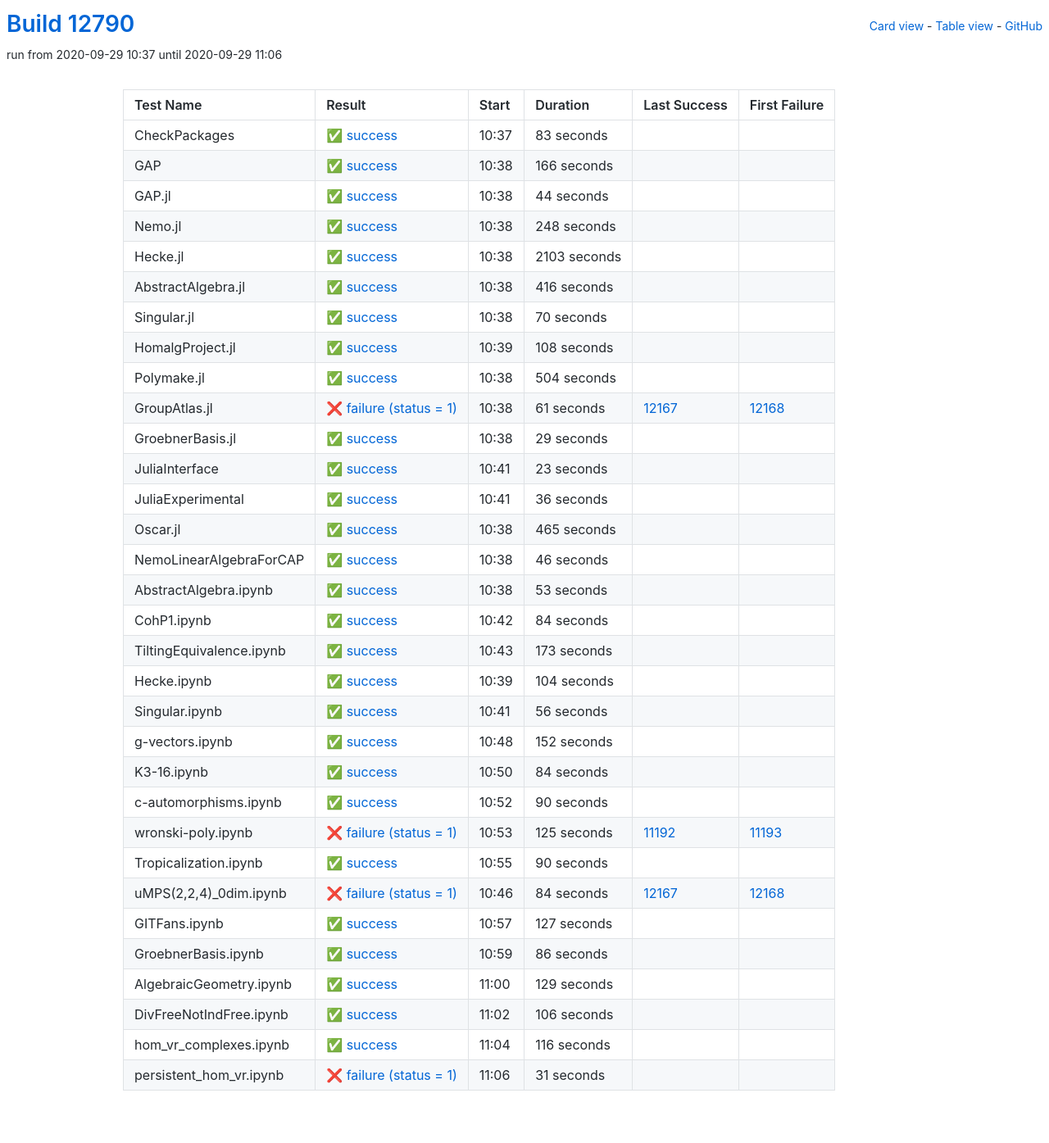
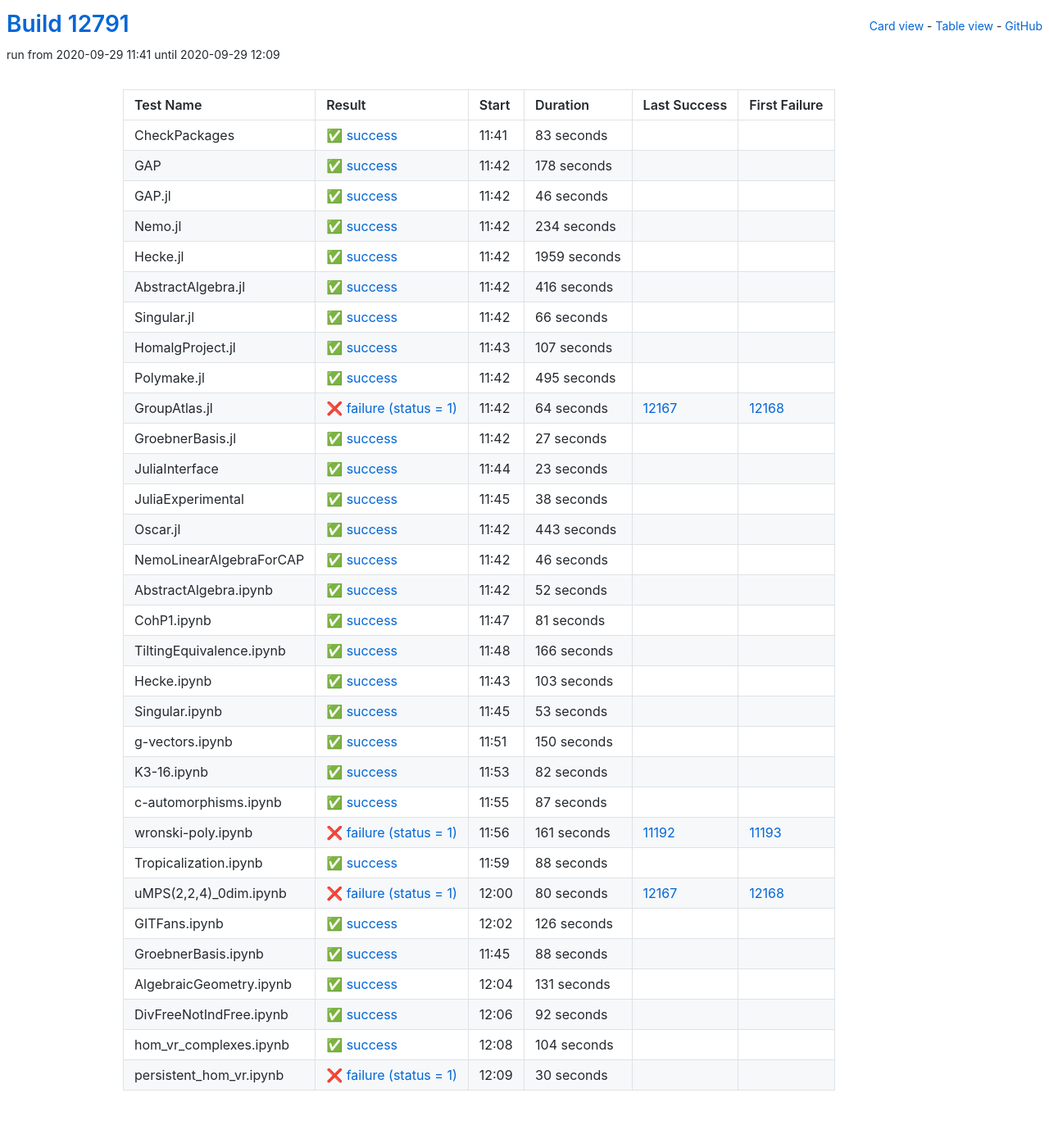
Before and after one commit to oscar-system/oscar-ci-status, a Jekyll site: the page built from table.html, in a window 1280 px wide. Shown: the whole page at 82% size. Built offline with Jekyll 4.4.1, drawn with Linux system fonts in a browser that asks for light colours.

Commit message:
Build #12791

```diff
--- a/_data/ci.yml
+++ b/_data/ci.yml
@@ -1,6 +1,6 @@
 ---
-build: 12790
-build_url: https://oscarci.mathematik.uni-kl.de/job/oscar/12790/
+build: 12791
+build_url: https://oscarci.mathematik.uni-kl.de/job/oscar/12791/
 job: oscar
 organization: oscar-system
 repo: oscar-ci-status
@@ -8,8 +8,8 @@
 tests:
 - name: CheckPackages
   id: checkpackages
-  log: https://oscarci.mathematik.uni-kl.de/job/oscar/12790/artifact/logs/build-12790/CheckPackages.log
-  start: 2020-09-29 10:37
+  log: https://oscarci.mathematik.uni-kl.de/job/oscar/12791/artifact/logs/build-12791/CheckPackages.log
+  start: 2020-09-29 11:41
   success: true
   exitcode: 0
   status: success
@@ -20,56 +20,56 @@
   first_failure_url:
 - name: GAP
   id: gap
-  log: https://oscarci.mathematik.uni-kl.de/job/oscar/12790/artifact/logs/build-12790/GAP.log
-  start: 2020-09-29 10:38
+  log: https://oscarci.mathematik.uni-kl.de/job/oscar/12791/artifact/logs/build-12791/GAP.log
+  start: 2020-09-29 11:42
   success: true
   exitcode: 0
   status: success
-  duration: 166
+  duration: 178
   last_success: false
   last_success_url:
   first_failure: false
   first_failure_url:
 - name: GAP.jl
   id: gap-jl
-  log: https://oscarci.mathematik.uni-kl.de/job/oscar/12790/artifact/logs/build-12790/GAP.jl.log
-  start: 2020-09-29 10:38
+  log: https://oscarci.mathematik.uni-kl.de/job/oscar/12791/artifact/logs/build-12791/GAP.jl.log
+  start: 2020-09-29 11:42
   success: true
   exitcode: 0
   status: success
-  duration: 44
+  duration: 46
   last_success: false
   last_success_url:
   first_failure: false
   first_failure_url:
 - name: Nemo.jl
   id: nemo-jl
-  log: https://oscarci.mathematik.uni-kl.de/job/oscar/12790/artifact/logs/build-12790/Nemo.jl.log
-  start: 2020-09-29 10:38
+  log: https://oscarci.mathematik.uni-kl.de/job/oscar/12791/artifact/logs/build-12791/Nemo.jl.log
+  start: 2020-09-29 11:42
   success: true
   exitcode: 0
   status: success
-  duration: 248
+  duration: 234
   last_success: false
   last_success_url:
   first_failure: false
   first_failure_url:
 - name: Hecke.jl
   id: hecke-jl
-  log: https://oscarci.mathematik.uni-kl.de/job/oscar/12790/artifact/logs/build-12790/Hecke.jl.log
-  start: 2020-09-29 10:38
+  log: https://oscarci.mathematik.uni-kl.de/job/oscar/12791/artifact/logs/build-12791/Hecke.jl.log
+  start: 2020-09-29 11:42
   success: true
   exitcode: 0
   status: success
-  duration: 2103
+  duration: 1959
   last_success: false
   last_success_url:
   first_failure: false
   first_failure_url:
 - name: AbstractAlgebra.jl
   id: abstractalgebra-jl
-  log: https://oscarci.mathematik.uni-kl.de/job/oscar/12790/artifact/logs/build-12790/AbstractAlgebra.jl.log
-  start: 2020-09-29 10:38
+  log: https://oscarci.mathematik.uni-kl.de/job/oscar/12791/artifact/logs/build-12791/AbstractAlgebra.jl.log
+  start: 2020-09-29 11:42
   success: true
   exitcode: 0
   status: success
@@ -80,68 +80,68 @@
   first_failure_url:
 - name: Singular.jl
   id: singular-jl
-  log: https://oscarci.mathematik.uni-kl.de/job/oscar/12790/artifact/logs/build-12790/Singular.jl.log
-  start: 2020-09-29 10:38
+  log: https://oscarci.mathematik.uni-kl.de/job/oscar/12791/artifact/logs/build-12791/Singular.jl.log
+  start: 2020-09-29 11:42
   success: true
   exitcode: 0
   status: success
-  duration: 70
+  duration: 66
   last_success: false
   last_success_url:
   first_failure: false
   first_failure_url:
 - name: HomalgProject.jl
   id: homalgproject-jl
-  log: https://oscarci.mathematik.uni-kl.de/job/oscar/12790/artifact/logs/build-12790/HomalgProject.jl.log
-  start: 2020-09-29 10:39
+  log: https://oscarci.mathematik.uni-kl.de/job/oscar/12791/artifact/logs/build-12791/HomalgProject.jl.log
+  start: 2020-09-29 11:43
   success: true
   exitcode: 0
   status: success
-  duration: 108
+  duration: 107
   last_success: false
   last_success_url:
   first_failure: false
   first_failure_url:
 - name: Polymake.jl
   id: polymake-jl
-  log: https://oscarci.mathematik.uni-kl.de/job/oscar/12790/artifact/logs/build-12790/Polymake.jl.log
-  start: 2020-09-29 10:38
+  log: https://oscarci.mathematik.uni-kl.de/job/oscar/12791/artifact/logs/build-12791/Polymake.jl.log
+  start: 2020-09-29 11:42
   success: true
   exitcode: 0
   status: success
-  duration: 504
+  duration: 495
   last_success: false
   last_success_url:
   first_failure: false
   first_failure_url:
 - name: GroupAtlas.jl
   id: groupatlas-jl
-  log: https://oscarci.mathematik.uni-kl.de/job/oscar/12790/artifact/logs/build-12790/GroupAtlas.jl.log
-  start: 2020-09-29 10:38
+  log: https://oscarci.mathematik.uni-kl.de/job/oscar/12791/artifact/logs/build-12791/GroupAtlas.jl.log
+  start: 2020-09-29 11:42
   success: false
   exitcode: 1
   status: failure
-  duration: 61
+  duration: 64
   last_success: 12167
   last_success_url: https://oscarci.mathematik.uni-kl.de/job/oscar/12167/
   first_failure: 12168
   first_failure_url: https://oscarci.mathematik.uni-kl.de/job/oscar/12168/
 - name: GroebnerBasis.jl
   id: groebnerbasis-jl
-  log: https://oscarci.mathematik.uni-kl.de/job/oscar/12790/artifact/logs/build-12790/GroebnerBasis.jl.log
-  start: 2020-09-29 10:38
+  log: https://oscarci.mathematik.uni-kl.de/job/oscar/12791/artifact/logs/build-12791/GroebnerBasis.jl.log
+  start: 2020-09-29 11:42
   success: true
   exitcode: 0
   status: success
-  duration: 29
+  duration: 27
   last_success: false
   last_success_url:
   first_failure: false
   first_failure_url:
 - name: JuliaInterface
   id: juliainterface
-  log: https://oscarci.mathematik.uni-kl.de/job/oscar/12790/artifact/logs/build-12790/JuliaInterface.log
-  start: 2020-09-29 10:41
+  log: https://oscarci.mathematik.uni-kl.de/job/oscar/12791/artifact/logs/build-12791/JuliaInterface.log
+  start: 2020-09-29 11:44
   success: true
   exitcode: 0
   status: success
@@ -152,32 +152,32 @@
   first_failure_url:
 - name: JuliaExperimental
   id: juliaexperimental
-  log: https://oscarci.mathematik.uni-kl.de/job/oscar/12790/artifact/logs/build-12790/JuliaExperimental.log
-  start: 2020-09-29 10:41
+  log: https://oscarci.mathematik.uni-kl.de/job/oscar/12791/artifact/logs/build-12791/JuliaExperimental.log
+  start: 2020-09-29 11:45
   success: true
   exitcode: 0
   status: success
-  duration: 36
+  duration: 38
   last_success: false
   last_success_url:
   first_failure: false
   first_failure_url:
 - name: Oscar.jl
   id: oscar-jl
-  log: https://oscarci.mathematik.uni-kl.de/job/oscar/12790/artifact/logs/build-12790/Oscar.jl.log
-  start: 2020-09-29 10:38
+  log: https://oscarci.mathematik.uni-kl.de/job/oscar/12791/artifact/logs/build-12791/Oscar.jl.log
+  start: 2020-09-29 11:42
   success: true
   exitcode: 0
   status: success
-  duration: 465
+  duration: 443
   last_success: false
   last_success_url:
   first_failure: false
   first_failure_url:
 - name: NemoLinearAlgebraForCAP
   id: nemolinearalgebraforcap
-  log: https://oscarci.mathematik.uni-kl.de/job/oscar/12790/artifact/logs/build-12790/NemoLinearAlgebraForCAP.log
-  start: 2020-09-29 10:38
+  log: https://oscarci.mathematik.uni-kl.de/job/oscar/12791/artifact/logs/build-12791/NemoLinearAlgebraForCAP.log
+  start: 2020-09-29 11:42
   success: true
   exitcode: 0
   status: success
@@ -188,8 +188,56 @@
   first_failure_url:
 - name: AbstractAlgebra.ipynb
   id: abstractalgebra-ipynb
-  log: https://oscarci.mathematik.uni-kl.de/job/oscar/12790/artifact/logs/build-12790/AbstractAlgebra.ipynb.log
-  start: 2020-09-29 10:38
+  log: https://oscarci.mathematik.uni-kl.de/job/oscar/12791/artifact/logs/build-12791/AbstractAlgebra.ipynb.log
+  start: 2020-09-29 11:42
+  success: true
+  exitcode: 0
+  status: success
+  duration: 52
+  last_success: false
+  last_success_url:
+  first_failure: false
+  first_failure_url:
+- name: CohP1.ipynb
+  id: cohp1-ipynb
+  log: https://oscarci.mathematik.uni-kl.de/job/oscar/12791/artifact/logs/build-12791/CohP1.ipynb.log
+  start: 2020-09-29 11:47
+  success: true
+  exitcode: 0
+  status: success
+  duration: 81
+  last_success: false
+  last_success_url:
+  first_failure: false
+  first_failure_url:
+- name: TiltingEquivalence.ipynb
+  id: tiltingequivalence-ipynb
+  log: https://oscarci.mathematik.uni-kl.de/job/oscar/12791/artifact/logs/build-12791/TiltingEquivalence.ipynb.log
+  start: 2020-09-29 11:48
+  success: true
+  exitcode: 0
+  status: success
+  duration: 166
+  last_success: false
+  last_success_url:
+  first_failure: false
+  first_failure_url:
+- name: Hecke.ipynb
+  id: hecke-ipynb
+  log: https://oscarci.mathematik.uni-kl.de/job/oscar/12791/artifact/logs/build-12791/Hecke.ipynb.log
+  start: 2020-09-29 11:43
+  success: true
+  exitcode: 0
+  status: success
+  duration: 103
+  last_success: false
+  last_success_url:
+  first_failure: false
+  first_failure_url:
+- name: Singular.ipynb
+  id: singular-ipynb
+  log: https://oscarci.mathematik.uni-kl.de/job/oscar/12791/artifact/logs/build-12791/Singular.ipynb.log
+  start: 2020-09-29 11:45
   success: true
   exitcode: 0
   status: success
@@ -198,34 +246,130 @@
   last_success_url:
   first_failure: false
   first_failure_url:
-- name: CohP1.ipynb
-  id: cohp1-ipynb
-  log: https://oscarci.mathematik.uni-kl.de/job/oscar/12790/artifact/logs/build-12790/CohP1.ipynb.log
-  start: 2020-09-29 10:42
+- name: g-vectors.ipynb
+  id: g-vectors-ipynb
+  log: https://oscarci.mathematik.uni-kl.de/job/oscar/12791/artifact/logs/build-12791/g-vectors.ipynb.log
+  start: 2020-09-29 11:51
   success: true
   exitcode: 0
   status: success
-  duration: 84
+  duration: 150
   last_success: false
   last_success_url:
   first_failure: false
   first_failure_url:
-- name: TiltingEquivalence.ipynb
-  id: tiltingequivalence-ipynb
-  log: https://oscarci.mathematik.uni-kl.de/job/oscar/12790/artifact/logs/build-12790/TiltingEquivalence.ipynb.log
-  start: 2020-09-29 10:43
+- name: K3-16.ipynb
+  id: k3-16-ipynb
+  log: https://oscarci.mathematik.uni-kl.de/job/oscar/12791/artifact/logs/build-12791/K3-16.ipynb.log
+  start: 2020-09-29 11:53
   success: true
   exitcode: 0
   status: success
-  duration: 173
+  duration: 82
   last_success: false
   last_success_url:
   first_failure: false
   first_failure_url:
-- name: Hecke.ipynb
-  id: hecke-ipynb
-  log: https://oscarci.mathematik.uni-kl.de/job/oscar/12790/artifact/logs/build-12790/Hecke.ipynb.log
-  start: 2020-09-29 10:39
+- name: c-automorphisms.ipynb
+  id: c-automorphisms-ipynb
+  log: https://oscarci.mathematik.uni-kl.de/job/oscar/12791/artifact/logs/build-12791/c-automorphisms.ipynb.log
+  start: 2020-09-29 11:55
+  success: true
+  exitcode: 0
+  status: success
+  duration: 87
+  last_success: false
+  last_success_url:
+  first_failure: false
+  first_failure_url:
+- name: wronski-poly.ipynb
+  id: wronski-poly-ipynb
+  log: https://oscarci.mathematik.uni-kl.de/job/oscar/12791/artifact/logs/build-12791/wronski-poly.ipynb.log
+  start: 2020-09-29 11:56
+  success: false
+  exitcode: 1
+  status: failure
+  duration: 161
+  last_success: 11192
+  last_success_url: https://oscarci.mathematik.uni-kl.de/job/oscar/11192/
+  first_failure: 11193
+  first_failure_url: https://oscarci.mathematik.uni-kl.de/job/oscar/11193/
+- name: Tropicalization.ipynb
+  id: tropicalization-ipynb
+  log: https://oscarci.mathematik.uni-kl.de/job/oscar/12791/artifact/logs/build-12791/Tropicalization.ipynb.log
+  start: 2020-09-29 11:59
+  success: true
+  exitcode: 0
+  status: success
+  duration: 88
+  last_success: false
+  last_success_url:
+  first_failure: false
+  first_failure_url:
+- name: uMPS(2,2,4)_0dim.ipynb
+  id: umps-2-2-4-0dim-ipynb
+  log: https://oscarci.mathematik.uni-kl.de/job/oscar/12791/artifact/logs/build-12791/uMPS-2-2-4-_0dim.ipynb.log
+  start: 2020-09-29 12:00
+  success: false
+  exitcode: 1
+  status: failure
+  duration: 80
+  last_success: 12167
+  last_success_url: https://oscarci.mathematik.uni-kl.de/job/oscar/12167/
+  first_failure: 12168
+  first_failure_url: https://oscarci.mathematik.uni-kl.de/job/oscar/12168/
+- name: GITFans.ipynb
+  id: gitfans-ipynb
+  log: https://oscarci.mathematik.uni-kl.de/job/oscar/12791/artifact/logs/build-12791/GITFans.ipynb.log
+  start: 2020-09-29 12:02
+  success: true
+  exitcode: 0
+  status: success
+  duration: 126
+  last_success: false
+  last_success_url:
+  first_failure: false
+  first_failure_url:
+- name: GroebnerBasis.ipynb
+  id: groebnerbasis-ipynb
+  log: https://oscarci.mathematik.uni-kl.de/job/oscar/12791/artifact/logs/build-12791/GroebnerBasis.ipynb.log
+  start: 2020-09-29 11:45
+  success: true
+  exitcode: 0
+  status: success
+  duration: 88
+  last_success: false
+  last_success_url:
+  first_failure: false
+  first_failure_url:
+- name: AlgebraicGeometry.ipynb
+  id: algebraicgeometry-ipynb
+  log: https://oscarci.mathematik.uni-kl.de/job/oscar/12791/artifact/logs/build-12791/AlgebraicGeometry.ipynb.log
+  start: 2020-09-29 12:04
+  success: true
+  exitcode: 0
+  status: success
+  duration: 131
+  last_success: false
+  last_success_url:
+  first_failure: false
+  first_failure_url:
+- name: DivFreeNotIndFree.ipynb
+  id: divfreenotindfree-ipynb
+  log: https://oscarci.mathematik.uni-kl.de/job/oscar/12791/artifact/logs/build-12791/DivFreeNotIndFree.ipynb.log
+  start: 2020-09-29 12:06
+  success: true
+  exitcode: 0
+  status: success
+  duration: 92
+  last_success: false
+  last_success_url:
+  first_failure: false
+  first_failure_url:
+- name: hom_vr_complexes.ipynb
+  id: hom-vr-complexes-ipynb
+  log: https://oscarci.mathematik.uni-kl.de/job/oscar/12791/artifact/logs/build-12791/hom_vr_complexes.ipynb.log
+  start: 2020-09-29 12:08
   success: true
   exitcode: 0
   status: success
@@ -234,159 +378,15 @@
   last_success_url:
   first_failure: false
   first_failure_url:
-- name: Singular.ipynb
-  id: singular-ipynb
-  log: https://oscarci.mathematik.uni-kl.de/job/oscar/12790/artifact/logs/build-12790/Singular.ipynb.log
-  start: 2020-09-29 10:41
-  success: true
-  exitcode: 0
-  status: success
-  duration: 56
+- name: persistent_hom_vr.ipynb
+  id: persistent-hom-vr-ipynb
+  log: https://oscarci.mathematik.uni-kl.de/job/oscar/12791/artifact/logs/build-12791/persistent_hom_vr.ipynb.log
+  start: 2020-09-29 12:09
+  success: false
+  exitcode: 1
+  status: failure
+  duration: 30
   last_success: false
   last_success_url:
   first_failure: false
   first_failure_url:
-- name: g-vectors.ipynb
-  id: g-vectors-ipynb
-  log: https://oscarci.mathematik.uni-kl.de/job/oscar/12790/artifact/logs/build-12790/g-vectors.ipynb.log
-  start: 2020-09-29 10:48
-  success: true
-  exitcode: 0
-  status: success
-  duration: 152
-  last_success: false
-  last_success_url:
-  first_failure: false
-  first_failure_url:
-- name: K3-16.ipynb
-  id: k3-16-ipynb
-  log: https://oscarci.mathematik.uni-kl.de/job/oscar/12790/artifact/logs/build-12790/K3-16.ipynb.log
-  start: 2020-09-29 10:50
-  success: true
-  exitcode: 0
-  status: success
-  duration: 84
-  last_success: false
-  last_success_url:
-  first_failure: false
-  first_failure_url:
-- name: c-automorphisms.ipynb
-  id: c-automorphisms-ipynb
-  log: https://oscarci.mathematik.uni-kl.de/job/oscar/12790/artifact/logs/build-12790/c-automorphisms.ipynb.log
-  start: 2020-09-29 10:52
-  success: true
-  exitcode: 0
-  status: success
-  duration: 90
-  last_success: false
-  last_success_url:
-  first_failure: false
-  first_failure_url:
-- name: wronski-poly.ipynb
-  id: wronski-poly-ipynb
-  log: https://oscarci.mathematik.uni-kl.de/job/oscar/12790/artifact/logs/build-12790/wronski-poly.ipynb.log
-  start: 2020-09-29 10:53
-  success: false
-  exitcode: 1
-  status: failure
-  duration: 125
-  last_success: 11192
-  last_success_url: https://oscarci.mathematik.uni-kl.de/job/oscar/11192/
-  first_failure: 11193
-  first_failure_url: https://oscarci.mathematik.uni-kl.de/job/oscar/11193/
-- name: Tropicalization.ipynb
-  id: tropicalization-ipynb
-  log: https://oscarci.mathematik.uni-kl.de/job/oscar/12790/artifact/logs/build-12790/Tropicalization.ipynb.log
-  start: 2020-09-29 10:55
-  success: true
-  exitcode: 0
-  status: success
-  duration: 90
-  last_success: false
-  last_success_url:
-  first_failure: false
-  first_failure_url:
-- name: uMPS(2,2,4)_0dim.ipynb
-  id: umps-2-2-4-0dim-ipynb
-  log: https://oscarci.mathematik.uni-kl.de/job/oscar/12790/artifact/logs/build-12790/uMPS-2-2-4-_0dim.ipynb.log
-  start: 2020-09-29 10:46
-  success: false
-  exitcode: 1
-  status: failure
-  duration: 84
-  last_success: 12167
-  last_success_url: https://oscarci.mathematik.uni-kl.de/job/oscar/12167/
-  first_failure: 12168
-  first_failure_url: https://oscarci.mathematik.uni-kl.de/job/oscar/12168/
-- name: GITFans.ipynb
-  id: gitfans-ipynb
-  log: https://oscarci.mathematik.uni-kl.de/job/oscar/12790/artifact/logs/build-12790/GITFans.ipynb.log
-  start: 2020-09-29 10:57
-  success: true
-  exitcode: 0
-  status: success
-  duration: 127
-  last_success: false
-  last_success_url:
-  first_failure: false
-  first_failure_url:
-- name: GroebnerBasis.ipynb
-  id: groebnerbasis-ipynb
-  log: https://oscarci.mathematik.uni-kl.de/job/oscar/12790/artifact/logs/build-12790/GroebnerBasis.ipynb.log
-  start: 2020-09-29 10:59
-  success: true
-  exitcode: 0
-  status: success
-  duration: 86
-  last_success: false
-  last_success_url:
-  first_failure: false
-  first_failure_url:
-- name: AlgebraicGeometry.ipynb
-  id: algebraicgeometry-ipynb
-  log: https://oscarci.mathematik.uni-kl.de/job/oscar/12790/artifact/logs/build-12790/AlgebraicGeometry.ipynb.log
-  start: 2020-09-29 11:00
-  success: true
-  exitcode: 0
-  status: success
-  duration: 129
-  last_success: false
-  last_success_url:
-  first_failure: false
-  first_failure_url:
-- name: DivFreeNotIndFree.ipynb
-  id: divfreenotindfree-ipynb
-  log: https://oscarci.mathematik.uni-kl.de/job/oscar/12790/artifact/logs/build-12790/DivFreeNotIndFree.ipynb.log
-  start: 2020-09-29 11:02
-  success: true
-  exitcode: 0
-  status: success
-  duration: 106
-  last_success: false
-  last_success_url:
-  first_failure: false
-  first_failure_url:
-- name: hom_vr_complexes.ipynb
-  id: hom-vr-complexes-ipynb
-  log: https://oscarci.mathematik.uni-kl.de/job/oscar/12790/artifact/logs/build-12790/hom_vr_complexes.ipynb.log
-  start: 2020-09-29 11:04
-  success: true
-  exitcode: 0
-  status: success
-  duration: 116
-  last_success: false
-  last_success_url:
-  first_failure: false
-  first_failure_url:
-- name: persistent_hom_vr.ipynb
-  id: persistent-hom-vr-ipynb
-  log: https://oscarci.mathematik.uni-kl.de/job/oscar/12790/artifact/logs/build-12790/persistent_hom_vr.ipynb.log
-  start: 2020-09-29 11:06
-  success: false
-  exitcode: 1
-  status: failure
-  duration: 31
-  last_success: false
-  last_success_url:
-  first_failure: false
-  first_failure_url:
```
Also changed, not shown: README.md.
